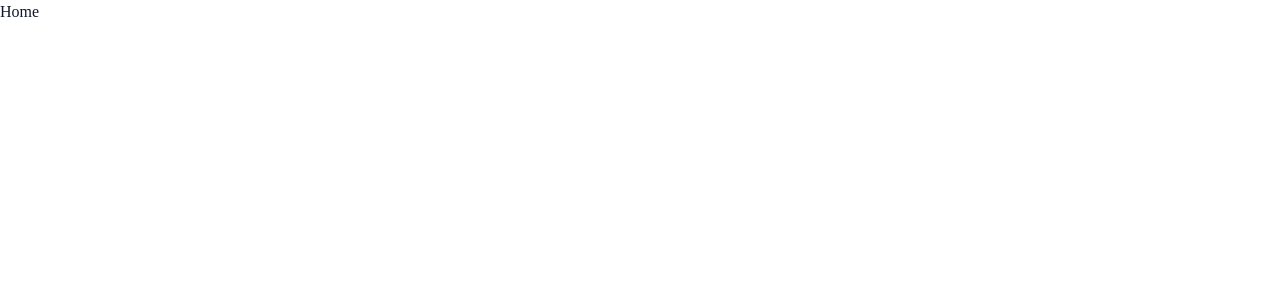
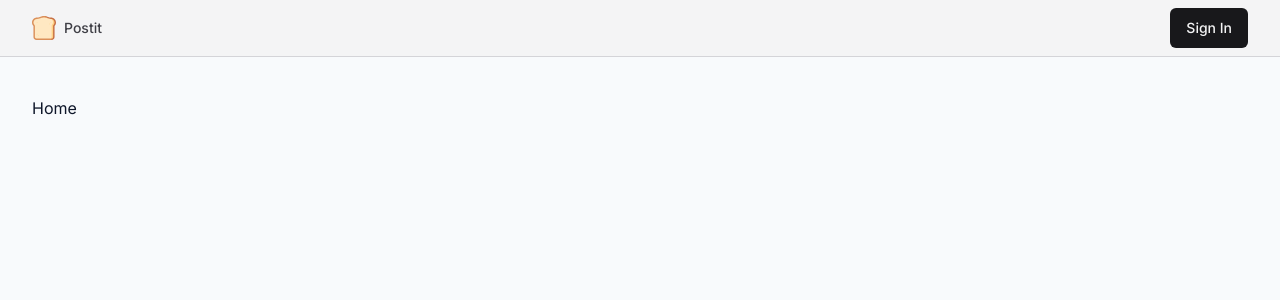
Before and after one commit to EmmanuelAllanMJ/PostIt, a Next.js app: page / in a window 1280 px wide. Shown: the top 300 px of the page. Built offline with nearby package versions, Linux system fonts and the light colour scheme.

Commit message:
Added nav bar

```diff
--- a/src/app/layout.tsx
+++ b/src/app/layout.tsx
@@ -1,9 +1,14 @@
+import Navbar from '@/components/Navbar'
+import { cn } from '@/lib/utils'
 import '@/styles/globals.css'
+import {Inter} from "next/font/google"
 
 export const metadata = {
-  title: 'Breadit',
+  title: 'Postit',
   description: 'A Reddit clone built with Next.js and TypeScript.',
 }
+
+const inter  = Inter({subsets: ['latin']})
 
 export default function RootLayout({
   children,
@@ -11,8 +16,13 @@
   children: React.ReactNode
 }) {
   return (
-    <html lang='en'>
-      <body>{children}</body>
+    <html lang='en' className={cn('bg-white text-slate-900 antialiased light', inter.className)}>
+      <body className='min-h-screen pt-12 bg-slate-50 antialiased'>
+        <Navbar />
+        <div className='container max-w-7xl mx-auto h-full pt-12'>
+          {children}
+        </div>
+        </body>
     </html>
   )
 }
--- /dev/null
+++ b/src/components/Icons.tsx
@@ -0,0 +1,33 @@
+import {  LucideProps } from "lucide-react";
+
+export const Icons ={
+    logo:(props:LucideProps)=>(
+        <svg {...props} viewBox='0 0 497 497'>
+      <g>
+        <path
+          d='m392 30c-71.75 0-71.75-30-143.5-30l128.5 497h30c33.137 0 60-26.863 60-60v-228.526c18.555-18.938 30-44.867 30-73.474 0-57.99-47.01-105-105-105z'
+          fill='#c87044'
+        />
+        <path
+          d='m437 437-45-377c-41.895 0-63.904-18.405-83.322-34.644-16.942-14.167-30.323-25.356-60.178-25.356-71.75 0-71.75 30-143.5 30-57.99 0-105 47.01-105 105 0 28.607 11.445 54.537 30 73.474v228.526c0 33.137 26.863 60 60 60h287c33.137 0 60-26.863 60-60z'
+          fill='#db905a'
+        />
+        <path
+          d='m392 60-15 407h30c16.542 0 30-13.458 30-30v-228.526c0-7.851 3.077-15.388 8.571-20.996 13.819-14.103 21.429-32.74 21.429-52.478 0-41.355-33.645-75-75-75z'
+          fill='#ffd185'
+        />
+        <path
+          d='m407 437v-228.526c0-15.796 6.088-30.708 17.143-41.991 8.291-8.462 12.857-19.643 12.857-31.483 0-41.355-20.187-75-45-75-41.895 0-63.904-9.203-83.322-17.322-16.942-7.083-30.323-12.678-60.178-12.678-29.856 0-43.236 5.595-60.177 12.678-19.419 8.119-41.429 17.322-83.323 17.322-41.355 0-75 33.645-75 75 0 19.738 7.61 38.375 21.429 52.479 5.494 5.607 8.571 13.145 8.571 20.995v228.526c0 16.542 13.458 30 30 30h287c16.542 0 30-13.458 30-30z'
+          fill='#ffe8c2'
+        />
+        <g fill='#ffd185'>
+          <circle cx='392' cy='135' r='7.5' />
+          <circle cx='362' cy='165' r='7.5' />
+          <circle cx='105' cy='377' r='7.5' />
+          <circle cx='135' cy='407' r='7.5' />
+          <circle cx='105' cy='135' r='7.5' />
+        </g>
+      </g>
+    </svg>
+    )
+}
--- /dev/null
+++ b/src/components/Navbar.tsx
@@ -0,0 +1,21 @@
+import Link from "next/link"
+import { Icons } from "./Icons"
+import { buttonVariants } from "./ui/Button"
+
+const Navbar = () => {
+    return (
+        <div className='fixed top-0 inset-x-0 h-fit bg-zinc-100 border-b border-zinc-300 z-[10] py-2'>
+      <div className='container max-w-7xl h-full mx-auto flex items-center justify-between gap-2'>
+        {/* logo */}
+        <Link href='/' className='flex gap-2 items-center'>
+          <Icons.logo className='h-8 w-8 sm:h-6 sm:w-6' />
+          <p className='hidden text-zinc-700 text-sm font-medium md:block'>Postit</p>
+        </Link>
+        <Link href='/sign-in' className={buttonVariants()}>Sign In</Link>
+
+      </div>
+    </div>
+    )
+    }
+
+export default Navbar
```
